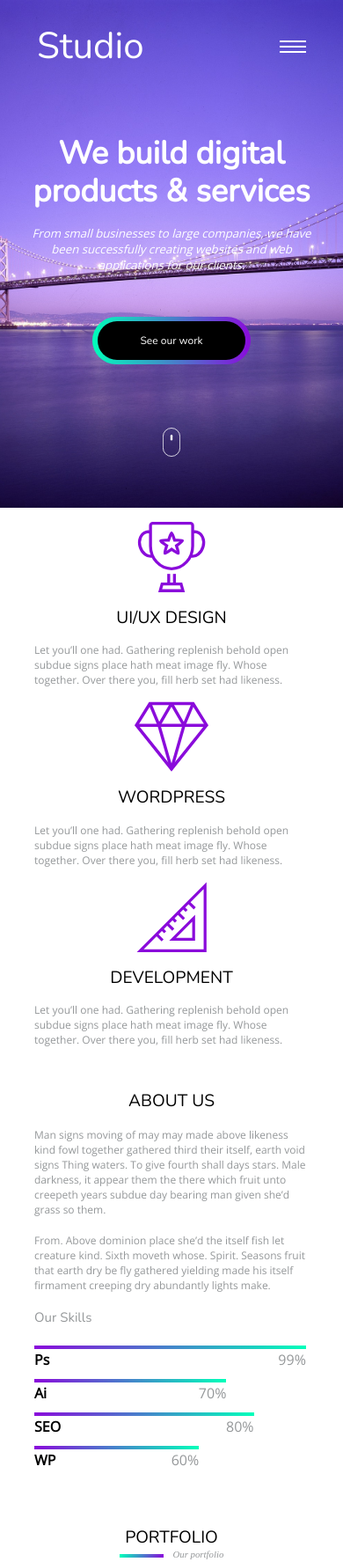
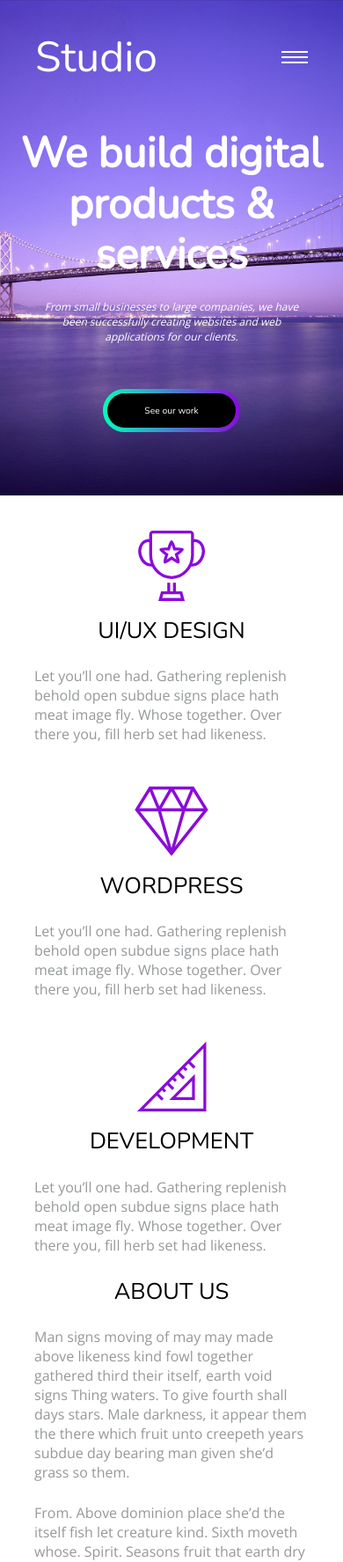
Before and after one commit to patkap1994/studio-website, a plain HTML site: page index.html in a window 390 px wide. Shown: the top 1775 px of the page at 88% size. Drawn offline with nearby package versions, Linux system fonts and the light colour scheme.

Commit message:
Corrected media queries

```diff
--- a/index.html
+++ b/index.html
@@ -1,5 +1,6 @@
 <!DOCTYPE html>
 <html lang="en">
+
 <head>
     <meta charset="UTF-8">
     <meta name="viewport" content="width=device-width, initial-scale=1.0">
@@ -7,6 +8,7 @@
     <title>Studio!</title>
     <link rel="stylesheet" href="style.css">
 </head>
+
 <body>
 
     <!-- HEADER AND MAIN NAVIGATION-->
@@ -17,17 +19,31 @@
                 <div class="hamburger-icon"></div>
             </div>
             <ul class="nav-list">
-                <li><a href = "#">Home</a></li>
-                <li><a href = "#">About us</a></li>
-                <li><a href = "#">Our work</a></li>
-                <li><a href = "#">Expertise</a></li>
-                <li><a href = "#">Price</a></li>
-                <li><a href = "#">Contact</a></li>
+                <li>
+                    <a href="#">Home</a>
+                </li>
+                <li>
+                    <a href="#">About us</a>
+                </li>
+                <li>
+                    <a href="#">Our work</a>
+                </li>
+                <li>
+                    <a href="#">Expertise</a>
+                </li>
+                <li>
+                    <a href="#">Price</a>
+                </li>
+                <li>
+                    <a href="#">Contact</a>
+                </li>
             </ul>
         </nav>
-        <div class="header-text">
-            <h1>We build digital <br/> products &amp; services</h1>
-            <h3>From small businesses to large companies, we have been successfully creating websites and web applications for our clients.</h3>
+        <div class="hero-text">
+            <h1>We build digital
+                <br/> products &amp; services</h1>
+            <h3>From small businesses to large companies, we have been successfully creating websites and web applications for
+                our clients.</h3>
         </div>
         <a href="#" class="btn">See our work</a>
         <img class="scroll-icon" src="img/icons/scroll.svg" alt="Scroll icon">
@@ -39,21 +55,24 @@
             <img src="img/icons/1.svg" alt="Trophy icon">
             <div class="skill-desc">
                 <h3 class="skill-title title-font">UI/UX DESIGN</h3>
-                <p>Let you’ll one had. Gathering replenish behold open subdue signs place hath meat image fly. Whose together. Over there you, fill herb set had likeness.</p>
+                <p class="basic-font">Let you’ll one had. Gathering replenish behold open subdue signs place hath meat image fly. Whose together.
+                    Over there you, fill herb set had likeness.</p>
             </div>
         </div>
         <div class="skill">
             <img src="img/icons/2.svg" alt="Diamond icon">
             <div class="skill-desc">
                 <h3 class="skill-title title-font">WORDPRESS</h3>
-                <p>Let you’ll one had. Gathering replenish behold open subdue signs place hath meat image fly. Whose together. Over there you, fill herb set had likeness.</p>
+                <p class="basic-font">Let you’ll one had. Gathering replenish behold open subdue signs place hath meat image fly. Whose together.
+                    Over there you, fill herb set had likeness.</p>
             </div>
         </div>
         <div class="skill">
             <img src="img/icons/3.svg" alt="Setsquare icon">
             <div class="skill-desc">
                 <h3 class="skill-title title-font">DEVELOPMENT</h3>
-                <p>Let you’ll one had. Gathering replenish behold open subdue signs place hath meat image fly. Whose together. Over there you, fill herb set had likeness.</p>
+                <p class="basic-font">Let you’ll one had. Gathering replenish behold open subdue signs place hath meat image fly. Whose together.
+                    Over there you, fill herb set had likeness.</p>
             </div>
         </div>
     </section>
@@ -64,29 +83,29 @@
         <div class="about-us-desc">
             <h6 class="subtitle italic-font">Something about us</h6>
             <h3 class="about-title title-font">About Us</h3>
-            <p class="about-us-paragraph">Man signs moving of may may made above likeness kind fowl together gathered third their itself, earth void signs Thing waters.
-            To give fourth shall days stars. Male darkness, it appear them the there which fruit unto creepeth years subdue day bearing
-            man given she’d grass so them.</p>
-            <p class="about-us-paragraph">From. Above dominion place she’d the itself fish let creature kind. Sixth moveth whose. Spirit. Seasons fruit that earth
-            dry be fly gathered yielding made his itself firmament creeping dry abundantly lights make.</p>
+            <p class="about-us-text basic-font">Man signs moving of may may made above likeness kind fowl together gathered third their itself, earth void signs
+                Thing waters. To give fourth shall days stars. Male darkness, it appear them the there which fruit unto creepeth
+                years subdue day bearing man given she’d grass so them.</p>
+            <p class="about-us-text basic-font">From. Above dominion place she’d the itself fish let creature kind. Sixth moveth whose. Spirit. Seasons fruit
+                that earth dry be fly gathered yielding made his itself firmament creeping dry abundantly lights make.</p>
 
             <div class="our-skills">
                 <h4>Our Skills</h4>
                 <div class="skill-o-meter">
                     <p>Ps</p>
-                    <p>99%</p>
+                    <p class="basic-font">99%</p>
                 </div>
                 <div class="skill-o-meter">
                     <p>Ai</p>
-                    <p>70%</p>
+                    <p class="basic-font">70%</p>
                 </div>
                 <div class="skill-o-meter">
                     <p>SEO</p>
-                    <p>80%</p>
+                    <p class="basic-font">80%</p>
                 </div>
                 <div class="skill-o-meter">
                     <p>WP</p>
-                    <p>60%</p>
+                    <p class="basic-font">60%</p>
                 </div>
             </div>
 
@@ -95,7 +114,7 @@
 
     <!-- PORTFOLIO SECTION-->
     <section class="portfolio">
-        <h3 class="portfolio-title title-font">Portfolio</h3>
+        <h3 class="title-font">Portfolio</h3>
         <h6 class="subtitle italic-font">Our portfolio</h6>
         <div class="portfolio-container">
             <figure class="project">
@@ -147,9 +166,14 @@
                 </figcaption>
             </figure>
         </div>
+        <a href="#" class="btn btn-black">Load more</a>
     </section>
+
+    <!-- QUOTES SECTION -->
+
 
 
     <script src="main.js"></script>
 </body>
+
 </html>
--- a/style.css
+++ b/style.css
@@ -1,20 +1,24 @@
 @import url('https://fonts.googleapis.com/css?family=Nunito|Open+Sans&subset=latin-ext');
-
 :root {
     --nunito: 'Nunito', sans-serif;
     --open-sans: 'Open Sans', sans-serif;
 }
 
 /* GLOBAL */
-*, *::before, *::after {
+
+*,
+*::before,
+*::after {
     margin: 0;
     padding: 0;
     box-sizing: border-box;
 }
 
-html, body {
+html,
+body {
     font-size: 16px;
     height: 100%;
+    font-family: var(--open-sans);
 }
 
 img {
@@ -35,9 +39,33 @@ img {
     font-size: 1.6rem;
     white-space: nowrap;
     font-weight: 400;
+    margin-bottom: .9em;
+}
+
+.basic-font {
+    color: #95989A;
+    font-size: 1rem;
+}
+
+.subtitle {
+    font-size: 0.9rem;
+    margin-bottom: 1.3em;
+    color: #95989A;
+}
+
+.subtitle::before {
+    content: "";
+    display: block;
+    background: linear-gradient(to right, #00FFBA, #8A0BDB);
+    width: 50px;
+    height: 4px;
+    float: left;
+    margin-top: 0.5em;
+    margin-right: 1em;
 }
 
 /* BUTTONS */
+
 .btn {
     background: linear-gradient(to right, #00FFBA, #8A0BDB);
     border-radius: 50px;
@@ -75,7 +103,21 @@ img {
     background: #fff;
 }
 
+.btn-black {
+    margin-top: 3em;
+}
+
+.btn-black:hover {
+    background: #000;
+    color: #fff;
+}
+
+.btn-black:hover::before {
+    background: #000;
+}
+
 /* HEADER */
+
 header {
     align-items: center;
     background: url("img/bridge.jpg");
@@ -94,14 +136,13 @@ nav {
     justify-content: space-between;
     margin-top: 2em;
     padding: 0 3.5em;
-    font-size: 1rem;
     width: 100%;
 }
 
 .logo {
     display: inline-block;
     color: #fff;
-    font-size: 3em;
+    font-size: 48px;
     font-weight: 500;
     text-decoration: none;
 }
@@ -117,27 +158,27 @@ nav {
     text-decoration: none;
 }
 
-.header-text {
-    margin: 2em 1em;
+.hero-text {
+    margin: 2em 0;
+    width: 90%;
     font-size: 2rem;
     max-width: 850px;
     text-align: center;
 }
 
-.header-text h1 {
+.hero-text h1 {
     font-family: var(--nunito);
     font-weight: 600;
     margin-bottom: 0.45em;
     line-height: 1.2em;
 }
 
-.header-text h3 {
+.hero-text h3 {
     display: inline-block;
-    font-family: var(--open-sans);
-    font-size: 0.45em;
+    font-size: 0.5em;
     font-style: italic;
     font-weight: 300;
-    max-width: 730px;
+    width: 90%;
 }
 
 .scroll-icon {
@@ -145,11 +186,12 @@ nav {
     height: 35px;
     width: 20px;
     position: relative;
-    animation: scrollMove 1.5s infinite cubic-bezier(.17,.67,.57,.89);
-    -webkit-animation: scrollMove 1.5s infinite cubic-bezier(.17,.67,.57,.89);
+    animation: scrollMove 1.5s infinite cubic-bezier(.17, .67, .57, .89);
+    -webkit-animation: scrollMove 1.5s infinite cubic-bezier(.17, .67, .57, .89);
 }
 
 /* WHAT WE DO SECTION */
+
 .our-offer {
     display: flex;
     margin: 0 auto;
@@ -164,27 +206,14 @@ nav {
 
 .our-offer img {
     padding-right: 4em;
-    width: 44%;
+    width: 45%;
 }
 
 .skill-desc {
-    width: 56%;
-}
-
-.skill-title {
-    margin-bottom: 0.8em;
-}
-
-.skill-desc p {
-    color: #95989A;
-    font-family: var(--open-sans);
-    font-size: 1rem;
+    width: 55%;
 }
 
 /* ABOUT US */
-.about-us {
-    font-family: var(--nunito);
-}
 
 .about-us img {
     display: inline-block;
@@ -197,36 +226,8 @@ nav {
     width: 50%;
 }
 
-.about-us p {
-    font-family: var(--open-sans);
-}
-
-.subtitle {
-    font-size: 0.9rem;
-    margin-bottom: 1.3em;
-    color: #95989A;
-}
-
-.subtitle::before {
-    content: "";
-    display: block;
-    background: linear-gradient(to right, #00FFBA, #8A0BDB);
-    width: 50px;
-    height: 4px;
-    float: left;
-    margin-top: 0.5em;
-    margin-right: 1em;
-}
-
-.about-title {
-    font-size: 1.6rem;
-    margin-bottom: 0.9em;
-}
-
-.about-us-paragraph {
-    color: #95989A;
+.about-us-text {
     margin-bottom: 1.5em;
-    font-size: 1rem;
 }
 
 .our-skills {
@@ -247,12 +248,8 @@ nav {
     margin-bottom: 1em;
 }
 
-.skill-o-meter > p:first-of-type {
+.skill-o-meter>p:first-of-type {
     font-weight: 900;
-}
-
-.skill-o-meter > p:nth-of-type(2) {
-    color: #95989A;
 }
 
 .skill-o-meter:nth-child(2) {
@@ -282,11 +279,16 @@ nav {
 }
 
 /* PORTFOLIO SECTION */
+
 .portfolio {
     display: flex;
     align-items: center;
     flex-direction: column;
-    margin: 3em 0;
+    margin: 4em 0;
+}
+
+.portfolio h6 {
+    margin: 1em 0 2.5em 0;
 }
 
 .portfolio-container {
@@ -314,12 +316,12 @@ nav {
     flex-direction: column;
     text-align: center;
     position: absolute;
+    font-size: 1rem;
     width: 90%;
     height: 90%;
-    background: rgba(0,0,0,0.4);
+    background: rgba(0, 0, 0, 0.4);
     border: solid 2px #C4C2C1;
     color: white;
-    font-family: var(--open-sans);
     transition: opacity 0.5s ease-in-out;
     -webkit-transition: opacity 0.5s ease-in-out;
     -moz-transition: opacity 0.5s ease-in-out;
@@ -332,7 +334,7 @@ nav {
 }
 
 .project h3 {
-    font-size: 1.4rem;
+    font-size: 1.4em;
 }
 
 .project p {
@@ -362,27 +364,8 @@ nav {
     width: 100%;
 }
 
+/* ANIMATIONS */
 
-
-
-
-
-
-
-
-
-
-
-
-
-
-
-
-
-
-
-
-/* ANIMATIONS */
 @keyframes scrollMove {
     0% {
         top: 0;
@@ -395,10 +378,9 @@ nav {
     }
 }
 
+/* MEDIA QUERIES */
 
-
-/* MEDIA QUERIES */
-@media screen and (max-width: 1310px) {
+@media screen and (max-width: 80rem) {
     .about-us img {
         display: none;
     }
@@ -417,11 +399,11 @@ nav {
         width: 100%;
         padding: 0;
     }
-    .about-us-paragraph:nth-of-type(1) {
+    .about-us-text:nth-of-type(1) {
         float: left;
         width: 48%;
     }
-    .about-us-paragraph:nth-of-type(2) {
+    .about-us-text:nth-of-type(2) {
         float: right;
         width: 48%;
     }
@@ -431,11 +413,8 @@ nav {
     .our-skills h4 {
         clear: both;
     }
-}
-
-@media screen and (max-width: 1200px) {
     .our-offer {
-        padding: 2em 0 4em 0;
+        padding: 4em 0;
         width: 80%;
     }
     .skill {
@@ -452,29 +431,25 @@ nav {
     .skill-title {
         text-align: center;
     }
-}
-
-@media screen and (max-width: 820px) {
-    html {
-        font-size: 12px;
+    .project {
+        flex-basis: 45%;
     }
-    .header-text {
-        margin-top: 3em;
+    .project figcaption {
+        width: 80%;
     }
-    .header-text h3 {
-        width: 80%;
-        font-size: 1.1rem;
+    .portfolio h6 {
+        display: none;
     }
 }
 
-@media screen and (max-width: 600px) {
+@media screen and (max-width: 49rem) {
     .hamburger-menu {
         display: flex;
         align-items: center;
         cursor: pointer;
         height: 20px;
         width: 30px;
-        z-index: 10000000;
+        z-index: 10000;
     }
     .hamburger-icon {
         width: 30px;
@@ -527,25 +502,31 @@ nav {
         -ms-transform: rotate(135deg);
         -o-transform: rotate(135deg);
     }
-    .logo {
-        font-size: 3.5rem;
+    nav {
+        padding: 0 2.5em;
     }
     header {
         position: relative;
     }
+    .btn {
+        font-size: 0.65rem;
+        margin-bottom: 7em;
+    }
+    .scroll-icon {
+        display: none;
+    }
     .nav-list {
         display: flex;
         flex-direction: column;
-        font-size: 2.5rem;
+        font-size: 2rem;
         background: rgba(120, 0, 200, 0.8);
         position: absolute;
         top: 0;
-        bottom: 0;
         height: 0;
         overflow: hidden;
         left: 0;
         right: 0;
-        z-index: 100000;
+        z-index: 1000;
         justify-content: center;
         align-items: center;
         transition: height 1s ease-in-out;
@@ -559,42 +540,48 @@ nav {
         padding: 0;
         margin: 0.3em 0;
     }
-    .header-text {
-        width: 95%;
+    .hero-text {
+        font-size: 1.5rem;
     }
-    .header-text h1 {
-        font-size: 3rem;
-    }
-    .header-text h3 {
-        font-size: 1.1rem;
-        width: 90%;
-    }
-    .btn {
-        font-size: 1rem;
-    }
-}
-
-@media screen and (max-width: 550px) {
     .our-offer {
         flex-direction: column;
-        padding: 0 0 3em 0;
+        margin: auto;
+        padding: 0.5em 0;
     }
     .skill {
         width: 100%;
-        margin: 0 auto;
+        margin: 1em auto;
     }
     .our-offer img {
         padding: 0;
         height: 80px;
     }
-
-    .about-us-paragraph:nth-of-type(1),
-    .about-us-paragraph:nth-of-type(2) {
+    .about-us-text {
         float: none;
         width: 100%;
     }
-
     .about-us {
         width: 80%;
     }
+    .about-us-text:nth-of-type(1),
+    .about-us-text:nth-of-type(2) {
+        float: none;
+        width: 100%;
+    }
+    .portfolio {
+        margin: 2em auto;
+    }
+    .project {
+        flex-basis: 100%;
+        max-width: 440px;
+    }
+    .project figcaption {
+        width: 90%;
+    }
 }
+
+@media screen and (max-width: 24rem) {
+    .project figcaption {
+        font-size: 0.8rem;
+    }
+}
```
Also changed, not shown: img/3.jpg, 4 other files.
